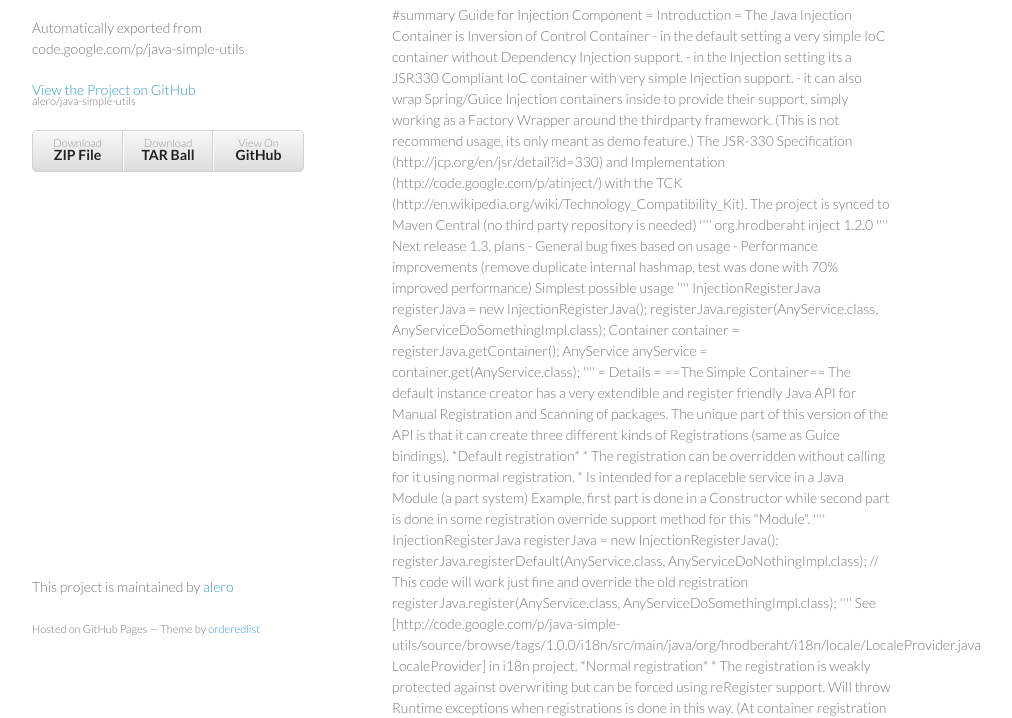
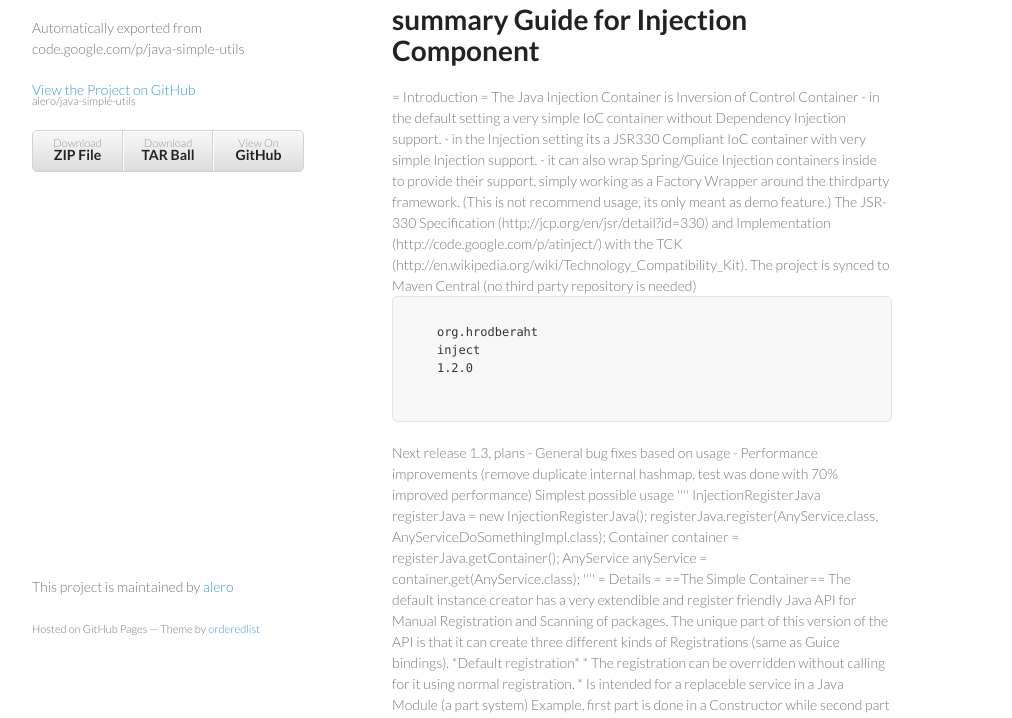
Before and after one commit to alero/java-simple-utils, a plain HTML site: page index.html in a window 1280 px wide. Shown: the part 92-810 px from the top of the page, without its empty margins (178-1190 px from the left). Drawn offline with Linux system fonts and the light colour scheme.

Commit message:
Update index.html

```diff
--- a/index.html
+++ b/index.html
@@ -31,7 +31,7 @@
         <h3>
 <a id="welcome-to-github-pages" class="anchor" href="#welcome-to-github-pages" aria-hidden="true"><span class="octicon octicon-link"></span></a>Welcome to GitHub Pages.</h3>
 
-#summary Guide for Injection Component
+<h1>summary Guide for Injection Component</h1>
 
 = Introduction =
 
@@ -43,14 +43,14 @@ The Java Injection Container is Inversion of Control Container
 The JSR-330 Specification (http://jcp.org/en/jsr/detail?id=330) and Implementation (http://code.google.com/p/atinject/) with the TCK (http://en.wikipedia.org/wiki/Technology_Compatibility_Kit).
 
 The project is synced to Maven Central (no third party repository is needed)
-''''
+<pre>
 <dependency>
     <groupId>org.hrodberaht</groupId>
     <artifactId>inject</artifactId>
     <version>1.2.0</version>
 </dependency>
 
-''''
+</pre>
 
 Next release 1.3, plans
 - General bug fixes based on usage
```
